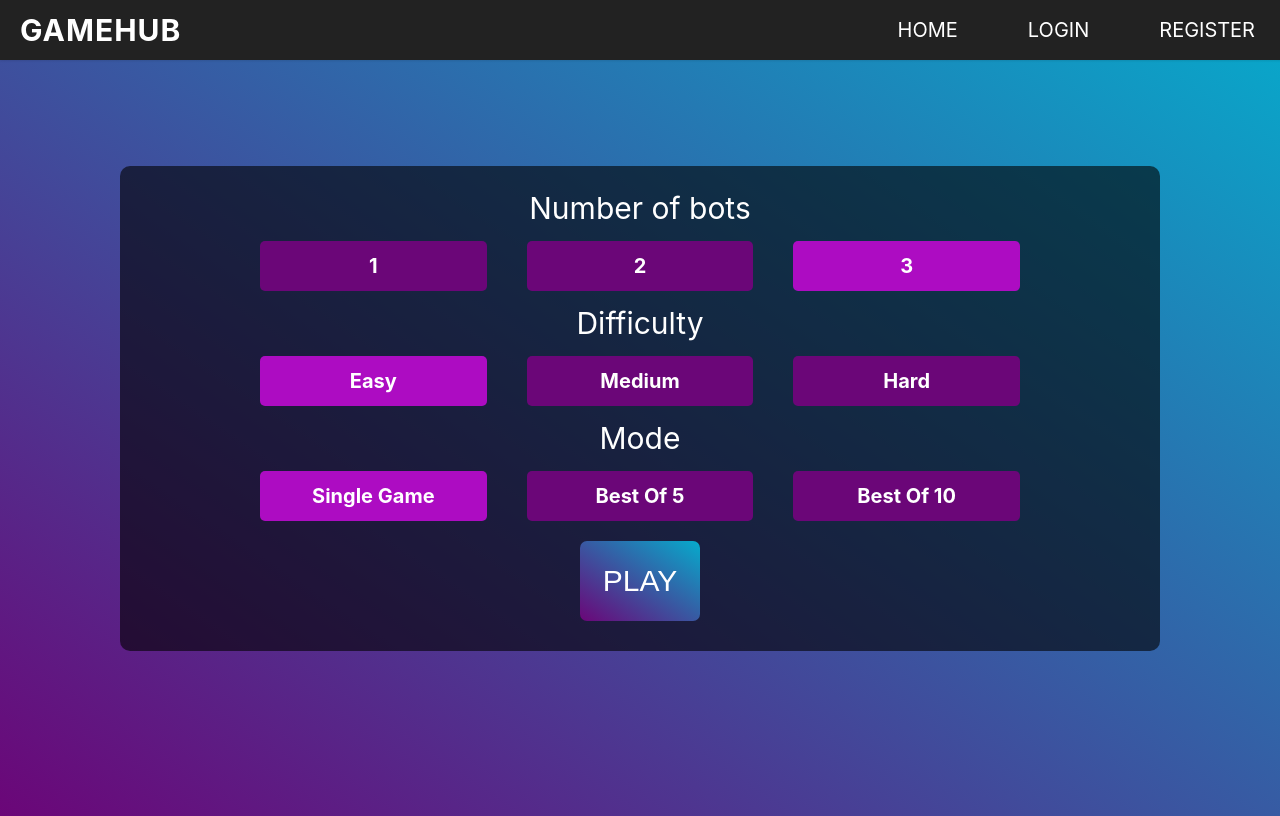
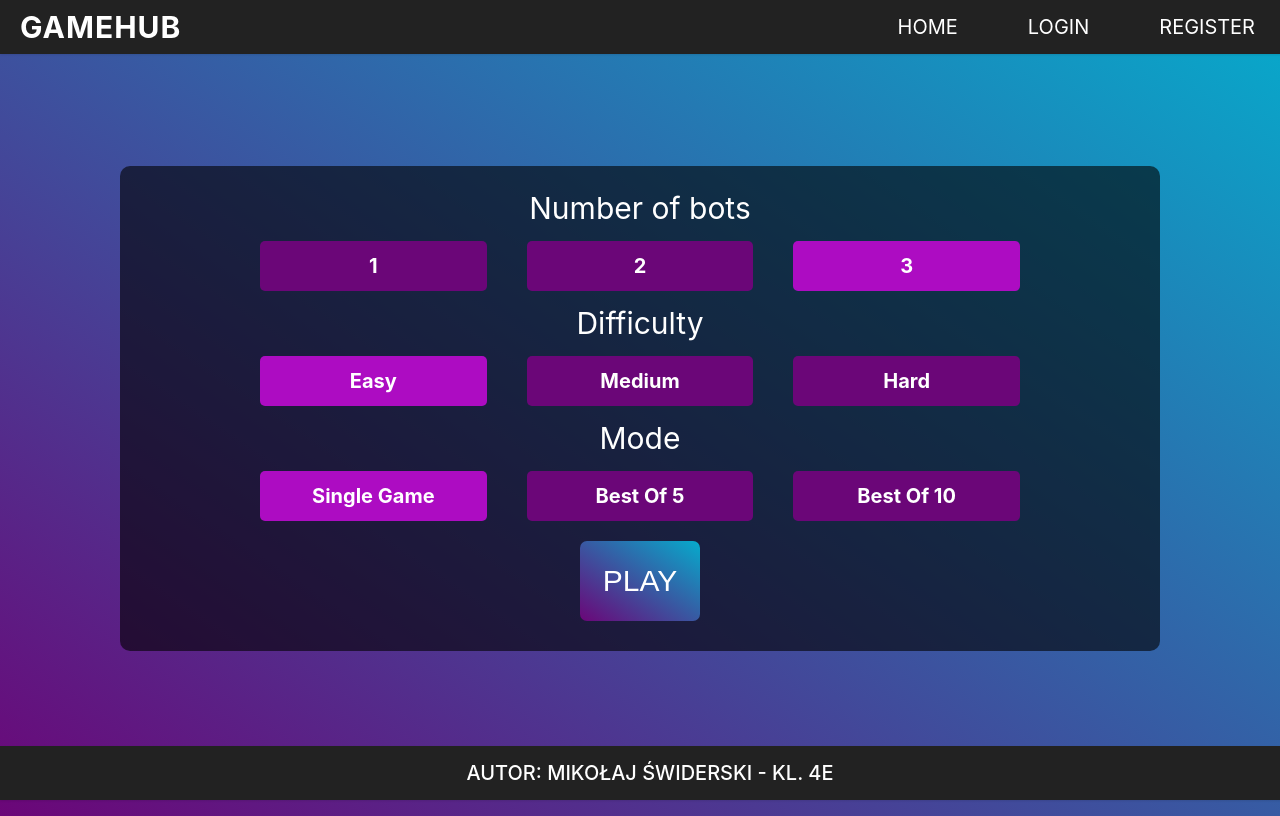
Before and after one commit to MSwiderski999/GameHub, a React (Vite) app in the folder frontend/: page /uno in a window 1280 px wide. Built offline with nearby package versions, Linux system fonts and the light colour scheme.

Commit message:
nav + footer update

```diff
--- a/frontend/src/App.tsx
+++ b/frontend/src/App.tsx
@@ -7,6 +7,7 @@ import Logout from './pages/Logout'
 import { useState } from 'react'
 import Navbar from './components/Navbar'
 import Uno from './pages/Uno'
+import Footer from './components/Footer'
 
 function App() {
   const [auth, setAuth] = useState({
@@ -23,6 +24,7 @@ function App() {
         <Route path="/logout" element={<Logout setAuth={setAuth} logged_in={auth.logged_in}/>}></Route>
         <Route path="/uno" element={<Uno/>}></Route>
       </Routes>
+      <Footer/>
     </BrowserRouter>
   )
 }
--- /dev/null
+++ b/frontend/src/components/Footer/footer.scss
@@ -0,0 +1,17 @@
+#footer{
+    background-color: #222;
+    box-shadow: 0 1px 2px rgba(0, 0, 0, 0.1);
+    height: 34px;
+    line-height: 34px;
+    width: 100%;
+    align-items: center;
+    padding: 10px;
+    color: #fff;
+    position: fixed;
+    bottom: 0;
+    left: 0;
+    text-align: center;
+    text-transform: uppercase;
+    font-weight: 500;
+    font-size: 20px;
+}
--- /dev/null
+++ b/frontend/src/components/Footer/index.tsx
@@ -0,0 +1,7 @@
+import './footer.scss'
+
+export default function Footer(){
+    return (
+        <div id='footer'>Autor: Mikołaj Świderski - kl. 4E</div>
+    )
+}
--- a/frontend/src/components/GameContainer/gameContainer.scss
+++ b/frontend/src/components/GameContainer/gameContainer.scss
@@ -3,7 +3,10 @@
     width: 1200px;
     height: 550px;
     border-radius: 10px;
-    padding: 10px;
+
+    position: relative;
+
     display: flex;
-    flex-wrap: wrap;
+    align-items: center;
+    justify-content: center;
 }
--- a/frontend/src/components/Navbar/navRoutes.tsx
+++ b/frontend/src/components/Navbar/navRoutes.tsx
@@ -10,6 +10,7 @@ export default function NavRoutes(props: NavRoutesProps){
                 <div className={"nav-item"} key={"Home"}><Link className={"nav-link"} to={"/"}>Home</Link></div>
                 <div className={"nav-item"} key={"Home"}><Link className={"nav-link"} to={"/"}>Profile</Link></div>
                 <div className={"nav-item"} key={"Logout"}><Link className={"nav-link"} to={"/logout"}>Logout</Link></div>
+                <div className={"nav-item"} key={"GitHub"}><Link target="_blank" className={"nav-link"} to={"https://github.com/MSwiderski999/GameHub"}>GitHub</Link></div>
             </div>
         )
     }else{
--- a/frontend/src/components/Navbar/navbar.scss
+++ b/frontend/src/components/Navbar/navbar.scss
@@ -1,7 +1,7 @@
 #app-nav {
     background-color: #222;
     box-shadow: 0 1px 2px rgba(0, 0, 0, 0.1);
-    height: 40px;
+    height: 34px;
     width: 100%;
     display: flex;
     justify-content: space-between;
--- a/frontend/src/pages/Uno/CardDisplay/card.scss
+++ b/frontend/src/pages/Uno/CardDisplay/card.scss
@@ -6,6 +6,7 @@
     font-weight: 900;
     position: relative;
     -webkit-text-stroke-color: black;
+    scale: 0.8;
 }
 
 .corner-symbol{
--- a/frontend/src/pages/Uno/CardDisplay/index.tsx
+++ b/frontend/src/pages/Uno/CardDisplay/index.tsx
@@ -3,7 +3,6 @@ import './card.scss'
 interface CardProps{
     symbol: string,
     suit: string,
-    effect?: () => {}
     backSide?: boolean
 }
 
--- a/frontend/src/pages/Uno/index.tsx
+++ b/frontend/src/pages/Uno/index.tsx
@@ -9,6 +9,7 @@ import '../../../public/Images/bot.png'
 import PlayerTag from "../../components/PlayerTag";
 import Hand from "./HandDisplay";
 import { Card } from "./Entities/card";
+import './uno.scss'
 
 export default function Uno(){
     const [active, setActive] = useState(false)
@@ -67,26 +68,32 @@ export default function Uno(){
         active
         ?
         <GameContainer>
+            <div id="bottom-player">
                 <PlayerTag photoSrc="../../../public/Images/guest.png" playerName="Guest"/>
                 <Hand>
                     {playerHand}
                 </Hand>
+            </div>
 
+            <div id="top-player">
                 <PlayerTag photoSrc="../../../public/Images/bot.png" playerName="Bot"/>
                 <Hand>
                     {bot1Hand}
                 </Hand>
+            </div>
 
             {numberOfBots >= 2 && <>
-            <PlayerTag photoSrc="../../../public/Images/bot.png" playerName="Bot"/>
-            <Hand>{bot2Hand}</Hand></>}
+            <div><PlayerTag photoSrc="../../../public/Images/bot.png" playerName="Bot"/>
+            <Hand>{bot2Hand}</Hand></div></>}
 
             {numberOfBots == 3 && <>
-            <PlayerTag photoSrc="../../../public/Images/bot.png" playerName="Bot"/>
-            <Hand>{bot3Hand}</Hand></>}
+            <div><PlayerTag photoSrc="../../../public/Images/bot.png" playerName="Bot"/>
+            <Hand>{bot3Hand}</Hand></div></>}
 
+            <div id="center-cards">
                 <CardDisplay symbol={current_card.symbol} suit={current_card.suit} backSide={current_card.backside}/>
                 <CardDisplay symbol={""} suit={""} backSide/>
+            </div>
         </GameContainer>
         :
         <GameForm onSubmit={async () => StartGame()}>
--- /dev/null
+++ b/frontend/src/pages/Uno/uno.scss
@@ -0,0 +1,10 @@
+#center-cards{
+    display: flex;
+}
+
+#bottom-player{
+    position: absolute;
+    bottom: 0;
+
+    margin: 0;
+}
```
Lines whose indentation alone changed are shown as unchanged.
